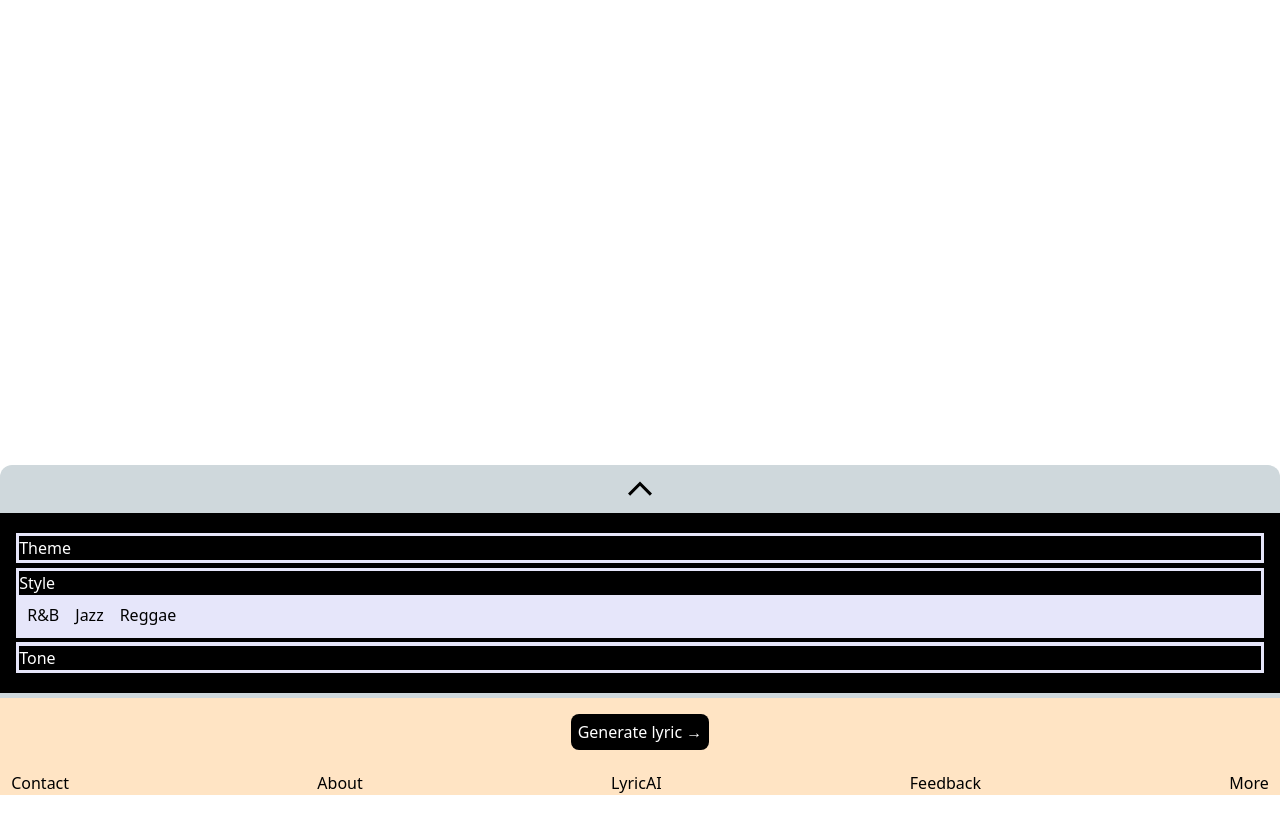
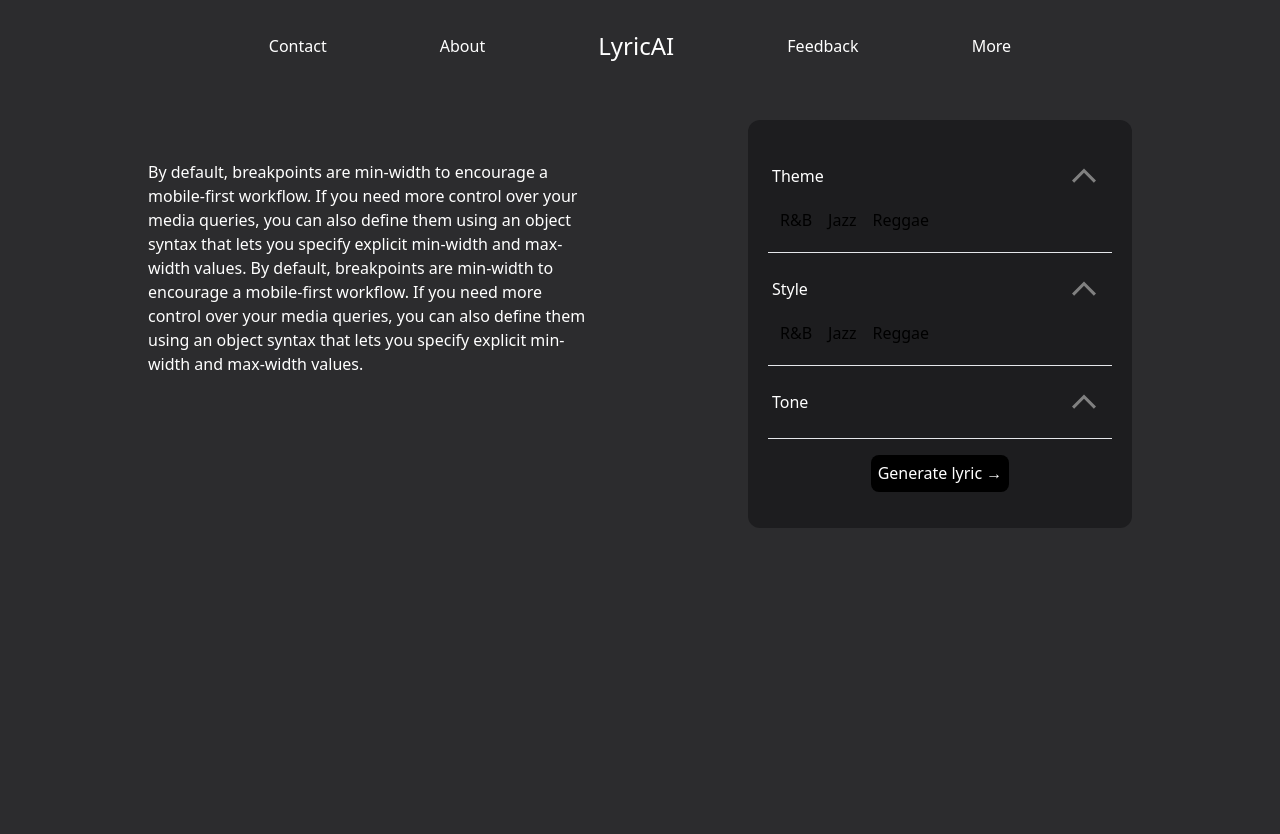
Before and after one commit to myspace8/lyricai, a Next.js app: page / in a window 1280 px wide. Shown: the top 834 px of the page. Before the commit the page ends 800 px from the top, so only its background shows below. Built offline with nearby package versions, Linux system fonts and the light colour scheme.

Commit message:
init new UI branch

```diff
--- a/components/Header.tsx
+++ b/components/Header.tsx
@@ -1,34 +1,39 @@
-import Image from "next/image";
+// import Image from "next/image";
 import Link from "next/link";
 
 export default function Header() {
   return (
-    <header className="flex justify-between items-center w-full mt-5 border-b-2 pb-7 sm:px-4 px-2">
-      <Link href="/" className="flex space-x-3">
-        <Image
-          alt="header text"
-          src="/writingIcon.png"
-          className="sm:w-12 sm:h-12 w-8 h-8"
-          width={32}
-          height={32}
-        />
-        <h1 className="sm:text-4xl text-2xl font-bold ml-2 tracking-tight">
-          twitterBio.com
-        </h1>
-      </Link>
-      <a
-        href="https://vercel.com/templates/next.js/twitter-bio"
-        target="_blank"
-        rel="noreferrer"
-      >
-        <Image
-          alt="Vercel Icon"
-          src="/vercelLogo.png"
-          className="sm:w-8 sm:h-[27px] w-8 h-[28px]"
-          width={32}
-          height={28}
-        />
-      </a>
-    </header>
+      <header>
+        <nav>
+          <ul>
+            <li>
+              <Link href="#">Contact</Link>
+            </li>
+            <li>
+              <Link href="#">About</Link>
+            </li>
+            <li className="logo">
+              <Link href="#">LyricAI</Link>
+            </li>
+            <li>
+              <Link href="#">Feedback</Link>
+            </li>
+            <li>
+              <Link href="#">More</Link>
+            </li>
+          </ul>
+        </nav>
+      </header>
   );
 }
+
+
+
+
+
+
+// <header className="flex justify-between items-center w-full mt-5 border-b-2 pb-7 sm:px-4 px-2">
+// <Link href="/" className="flex space-x-3">
+
+// </Link>
+// </header>
--- a/components/ResizablePanel.tsx
+++ b/components/ResizablePanel.tsx
@@ -12,7 +12,7 @@ export default function ResizablePanel({
     <motion.div
       animate={height ? { height } : {}}
       style={height ? { height } : {}}
-      className="relative w-full overflow-hidden"
+      className="relative w-full md:max-w-md"
       transition={{ type: "tween", duration: 0.5 }}
     >
       <div ref={ref} className={height ? "absolute inset-x-0" : "relative"}>
--- a/pages/_document.tsx
+++ b/pages/_document.tsx
@@ -31,7 +31,7 @@ class MyDocument extends Document {
             content=""
           />
         </Head>
-        <body>
+        <body className="bg-secondary-black overflow-hidden">
           <Main />
           <NextScript />
         </body>
--- a/pages/index.tsx
+++ b/pages/index.tsx
@@ -2,7 +2,8 @@ import { AnimatePresence, motion } from "framer-motion";
 import type { NextPage } from "next";
 import Head from "next/head";
 import { useState } from "react";
-import { Toaster, toast } from "react-hot-toast";
+import Header from "../components/Header";
+// import { Toaster, toast } from "react-hot-toast";
 import ResizablePanel from "../components/ResizablePanel";
 
 const Home: NextPage = () => {
@@ -107,33 +108,71 @@ const Home: NextPage = () => {
 
 
   return (
-    <div>
+    <div className="bg-secondary-black max-w-5xl mx-auto">
       <Head>
         <title>AI Lyric Generator</title>
         <link rel="icon" href="/favicon.ico" />
       </Head>
+      <Header />
 
-      <main className="">
-      <ResizablePanel>
+      <main className="md:flex h-screen justify-between md:px-5 md:pt-7 md:gap-4 ">
+        <ResizablePanel>
           <AnimatePresence mode="wait">
             <motion.div className="space-y-10 my-10">
                   <div className="">
+                    <p className="text-white max-w-max generated-para">
+                    By default, breakpoints are min-width to encourage a mobile-first workflow. If you need more control over your media queries, you can also define them using an object syntax that lets you specify explicit min-width and max-width values.
+                    By default, breakpoints are min-width to encourage a mobile-first workflow. If you need more control over your media queries, you can also define them using an object syntax that lets you specify explicit min-width and max-width values.
+                    </p>
                       {loading ? <p>Loading...</p> : <p className="generated-para">{generatedLyric}</p>}
                   </div>
             </motion.div>
           </AnimatePresence>
         </ResizablePanel>
 
-        <section>
-          <div className="container-down">
-            <div className="flex justify-center " onClick={toggleWholeContainer}>
+        <section className="md:flex">
+          <div className="container-down w-96 bg-primary-black h-max p-5">
+            <div className="flex justify-center md:hidden" onClick={toggleWholeContainer}>
               <svg xmlns="http://www.w3.org/2000/svg" height="48" width="48"><path d="M14.15 30.75 12 28.6l12-12 12 11.95-2.15 2.15L24 20.85Z"/></svg>
             </div>
 
             {!isWholeContainerVisible && <div className="toggle">
-              <div className="options-container theme">
-                <div className="title">
+              <div className="p-1 my-2">
+                <div className="text-white flex justify-between items-center">
                   <span>Theme</span>
+                  <div>
+                    <svg xmlns="http://www.w3.org/2000/svg" fill="grey" height="48" width="48"><path d="M14.15 30.75 12 28.6l12-12 12 11.95-2.15 2.15L24 20.85Z"/></svg>
+                  </div>
+                </div>
+                <div className="container-btn">
+                  <button className="m-2" >R&B</button>
+                  <button className="m-2" >Jazz</button>
+                  <button className="m-2" >Reggae</button>
+                </div>
+              </div>
+              <hr />
+              <div className="p-1 my-2">
+                <div className="title text-white flex justify-between items-center">
+                  <span
+                  onClick={toggleButtonContainer}
+                  >Style</span>
+                                    <div>
+                    <svg xmlns="http://www.w3.org/2000/svg" fill="grey" height="48" width="48"><path d="M14.15 30.75 12 28.6l12-12 12 11.95-2.15 2.15L24 20.85Z"/></svg>
+                  </div>
+                </div>
+                {!isBtnVisible && <div className="">
+                  <button className="m-2" onClick={() => setSelectedGenre("R&B")}>R&B</button>
+                  <button className="m-2" onClick={() => setSelectedGenre("Jazz")}>Jazz</button>
+                  <button className="m-2" onClick={() => setSelectedGenre("Reggae")}>Reggae</button>
+                </div>}
+              </div>
+              <hr />
+              <div className="p-1 my-2">
+                <div className="title text-white flex justify-between items-center">
+                  <span>Tone</span>
+                  <div>
+                    <svg xmlns="http://www.w3.org/2000/svg" fill="grey" height="48" width="48"><path d="M14.15 30.75 12 28.6l12-12 12 11.95-2.15 2.15L24 20.85Z"/></svg>
+                  </div>
                 </div>
                 <div className="container-btn hide">
                   <button className="m-2" >R&B</button>
@@ -141,28 +180,7 @@ const Home: NextPage = () => {
                   <button className="m-2" >Reggae</button>
                 </div>
               </div>
-              <div className="options-container theme">
-                <div className="title">
-                  <span
-                  onClick={toggleButtonContainer}
-                  >Style</span>
-                </div>
-                {!isBtnVisible && <div className="container-btn-style">
-                  <button className="m-2" onClick={() => setSelectedGenre("R&B")}>R&B</button>
-                  <button className="m-2" onClick={() => setSelectedGenre("Jazz")}>Jazz</button>
-                  <button className="m-2" onClick={() => setSelectedGenre("Reggae")}>Reggae</button>
-                </div>}
-              </div>
-              <div className="options-container theme">
-                <div className="title">
-                  <span>Tone</span>
-                </div>
-                <div className="container-btn hide">
-                  <button className="m-2" >R&B</button>
-                  <button className="m-2" >Jazz</button>
-                  <button className="m-2" >Reggae</button>
-                </div>
-              </div>
+              <hr />
             </div>}
 
             <div className="all-bottom">
--- a/styles/mobile.css
+++ b/styles/mobile.css
@@ -1,27 +1,74 @@
-section {
-    position: absolute;
-    bottom: 0;
-    width: 100%;
+/* section { */
+    /* position: absolute; */
+    /* bottom: 0; */
+    /* width: 100%; */
+/* } */
+:root {
+    --primary-white: #ffffff;
 }
 
+/* Do not remove */
+header nav ul {
+    display: flex;
+    justify-content: space-between;
+    align-items: center;
+    max-width: 768px;
+    margin: auto;
+    padding: 1.75rem 0;
+    color: var(--primary-white);
+}
+
+header nav ul li a {
+    padding: .4rem .8rem;
+    border-radius: 8px;
+    transition: all .2s ease;
+}
+
+header nav ul li a:hover {
+    color: rgba(255, 255, 255, .7);
+}
+
+header .logo {
+    font-size: 150%;
+}
+
+header .logo a:hover {
+    color: unset;
+}
+
+.navigation-container {
+    display: none;
+}
+
+@media (max-width: 820px) {
+    main {
+        flex-direction: column
+        ;
+    }
+}
+
+@media (max-width: 768px) {
+    header {
+        display: none;
+    }
+
+    .navigation-container {
+        display: block;
+    }
+}
+
+
 .container-down {
-    width: 100%;
-    background-color: #cfd8dc;
     border-radius: 12px;
 }
 
-.options-container {
-    background-color: lavender;
-}
 
-.options-container .container-btn-style {
-    /* display: none; */
-}
+
 
 .generate-btn {
     display: flex;
     justify-content: center;
-    color: white;
+    color: #fff;
     padding: 1rem;
 }
 
@@ -38,51 +85,21 @@ section {
     margin: .3rem .7rem;
 }
 
-.toggle {
-    /* display: none; */
-    padding: 1rem;
-    background-color: black;
-    margin-bottom: .275rem;
-}
-
 .toggle .options-container {
     padding: .2rem;
     margin: .275rem 0;
 }
 
 .toggle .options-container .title {
-    background-color: black;
     color: #fff;
-}
-
-
-
-.all-bottom {
-    background-color: bisque;
 }
 
 
 .hide {
     display: none;
 }
-
+/*
 .generated-para {
     max-height: 70vh;
     overflow: scroll;
-}
-
-
-
-
-
-
-
-
-
-
-@media (min-width: 768px) {
-    main {
-        /* display: block !important; */
-        /* height: 100vh !important; */
-    }
-}
+} */
--- a/tailwind.config.js
+++ b/tailwind.config.js
@@ -9,7 +9,14 @@ module.exports = {
     "./app/**/*.{js,ts,jsx,tsx}",
   ],
   theme: {
-    extend: {},
+    extend: {
+      colors: {
+        'primary-black': '#1d1d1f',
+        'primary-white': '#ffffff',
+        'secondary-black': '#2c2c2e',
+        'secondary-white': '#f5f8fa',
+      },
+    },
   },
   plugins: [require("@tailwindcss/forms"), require("@headlessui/tailwindcss")],
 };
```
Also changed, not shown: styles/header.css (added), 1 other file (tests, documents, lock files or other folders).
